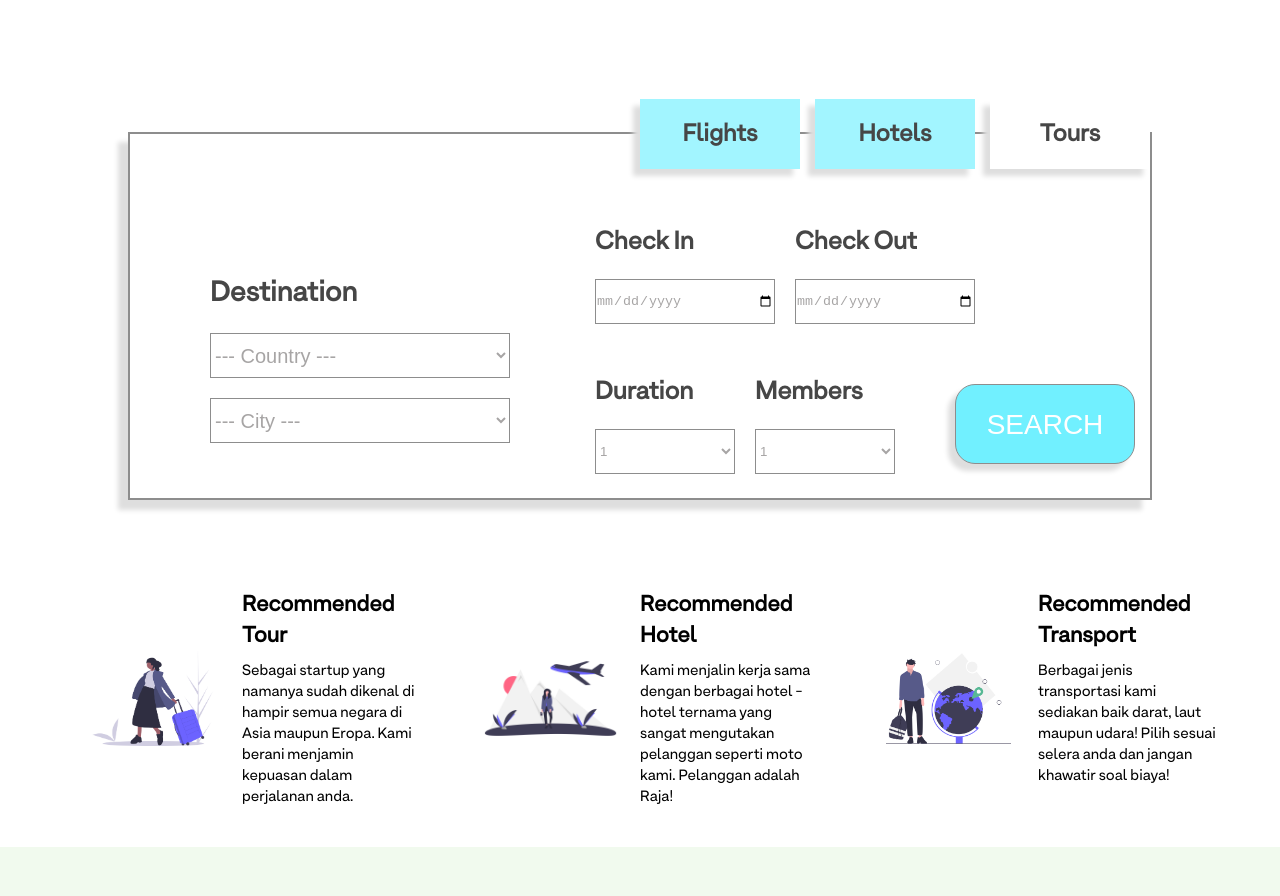
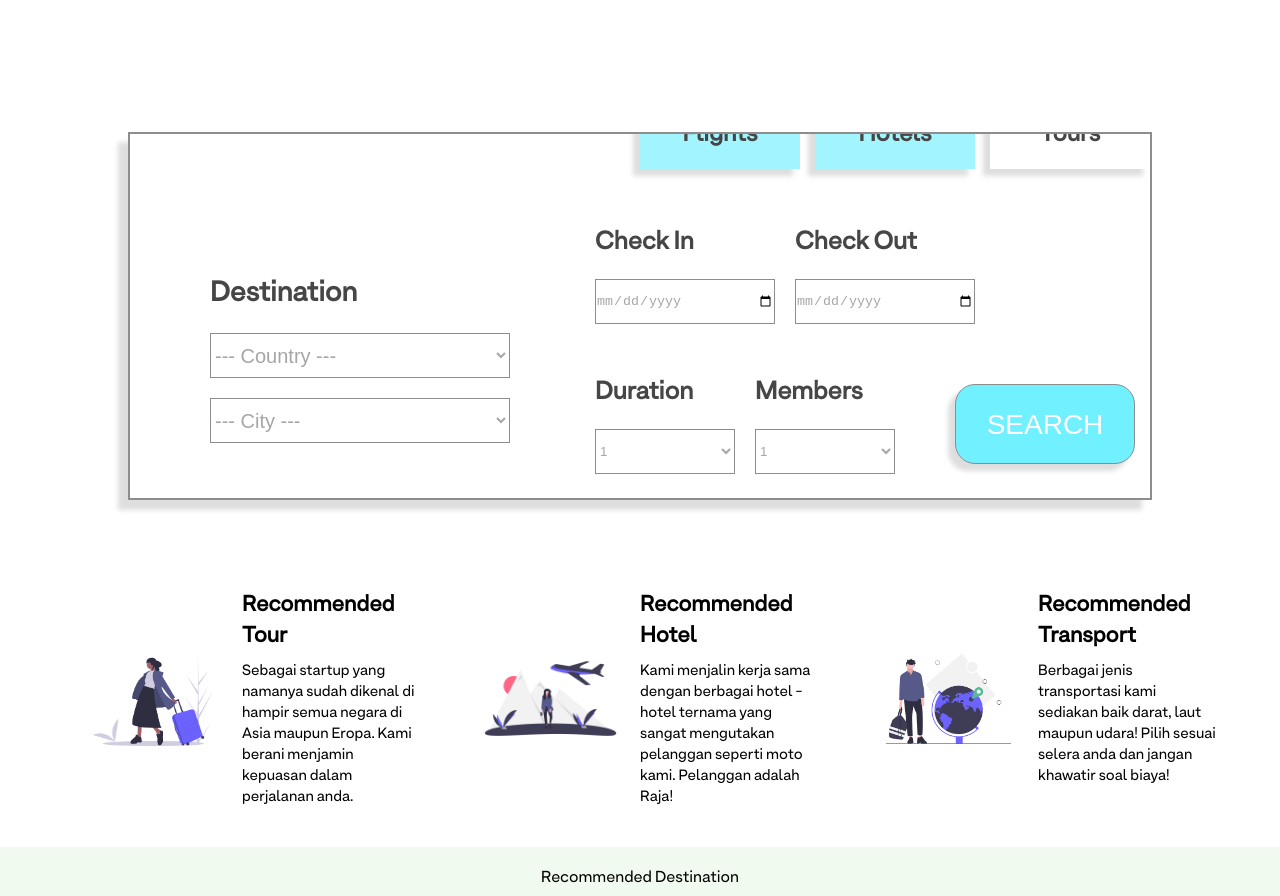
Before and after one commit to bang25/design-web-traveling-tim-D05, a plain HTML site: page index.html in a window 1280 px wide. Shown: the part 1140-2036 px from the top of the page. Drawn offline with Linux system fonts and the light colour scheme.

Commit message:
Update style.css

```diff
--- a/assets/css/style.css
+++ b/assets/css/style.css
@@ -152,7 +152,8 @@ header {
 	margin : 110px auto 50px;
 	border: 2px solid #8D8D8D;
 	box-shadow: -10px 10px 5px #DEDEDE;
-	position: relative;
+  position: relative;
+  overflow: hidden;
 
 }
 
@@ -434,10 +435,6 @@ footer .container{
   width: 95%;
 }
 
-.clear{
-  clear: left;
-}
-
 .background-content {
   background-color: #f1faee;
   width:auto;
@@ -446,9 +443,8 @@ footer .container{
 }
 
 
-.heading p {
-  font-weight: bold;
-  font-size: 60px;
+.heading h1{
+  font-size: 55px;
   color: #5B5B5B;
   text-shadow: 2px 2px 5px #777;
   margin-bottom: 80px;
```
